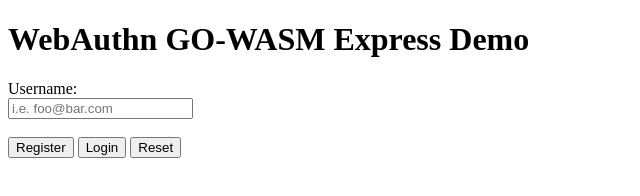
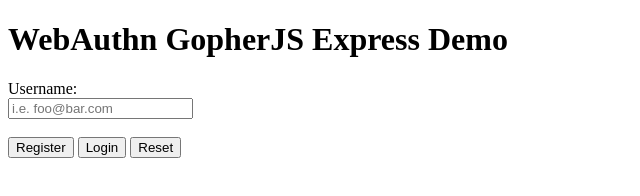
Before and after one commit to pulsejet/go-webauthn-js-server, a website: page index.html in a window 1280 px wide. Shown: the whole page, without its empty margins (0-640 px from the left). Drawn offline with nearby package versions, Linux system fonts and the light colour scheme.

Commit message:
Bump up to v0.0.3

```diff
--- a/index.html
+++ b/index.html
@@ -9,7 +9,7 @@
 
 <body>
 
-  <h1> WebAuthn GO-WASM Express Demo</h1>
+  <h1> WebAuthn GopherJS Express Demo</h1>
 
   Username:
   <br>
--- a/package.json
+++ b/package.json
@@ -20,6 +20,6 @@
     "body-parser": "^1.19.0",
     "express": "^4.17.1",
     "express-session": "^1.17.0",
-    "go-webauthn-js": "0.0.2"
+    "go-webauthn-js": "0.0.3"
   }
 }
```
Also changed, not shown: 1 other file.
